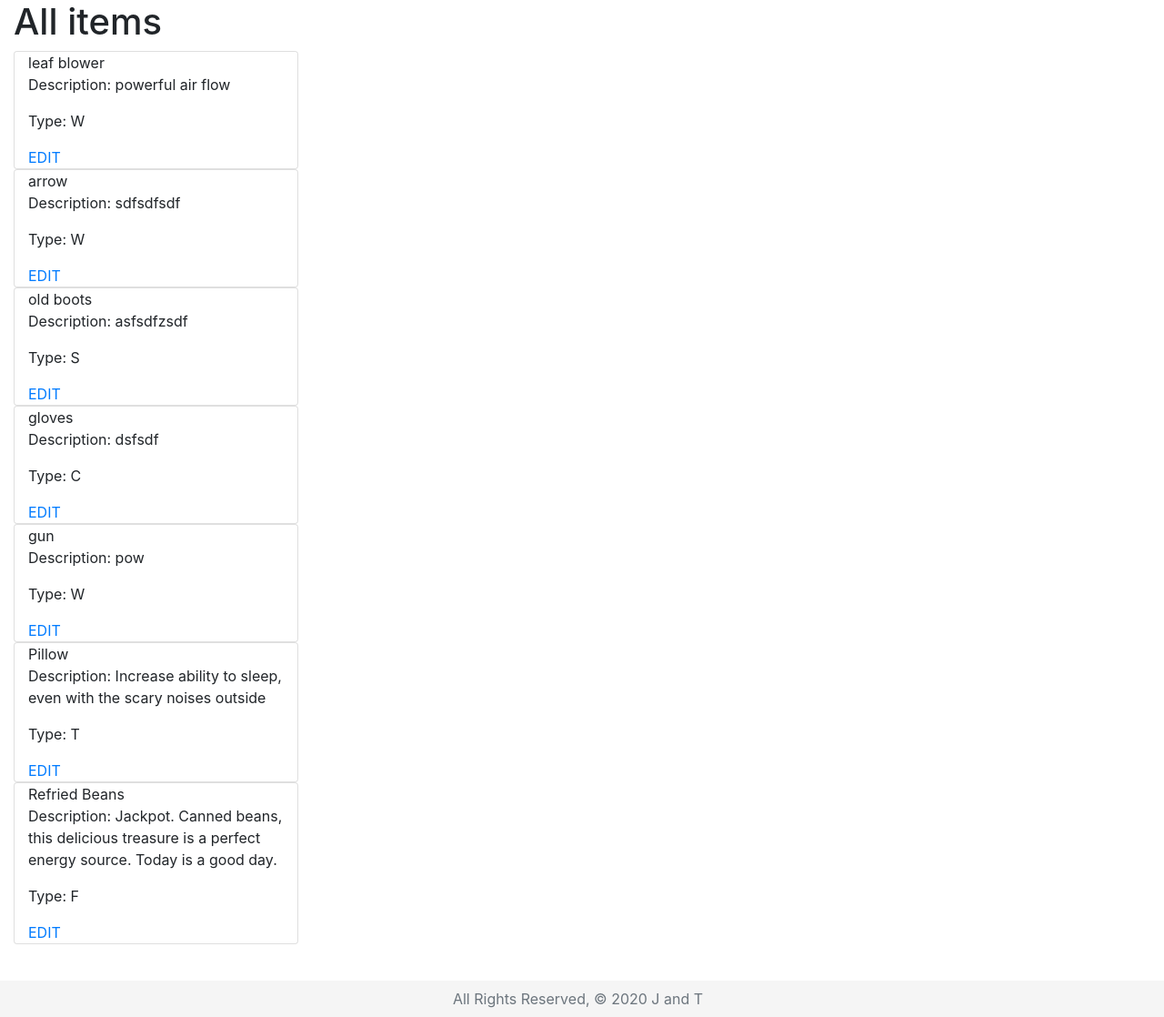
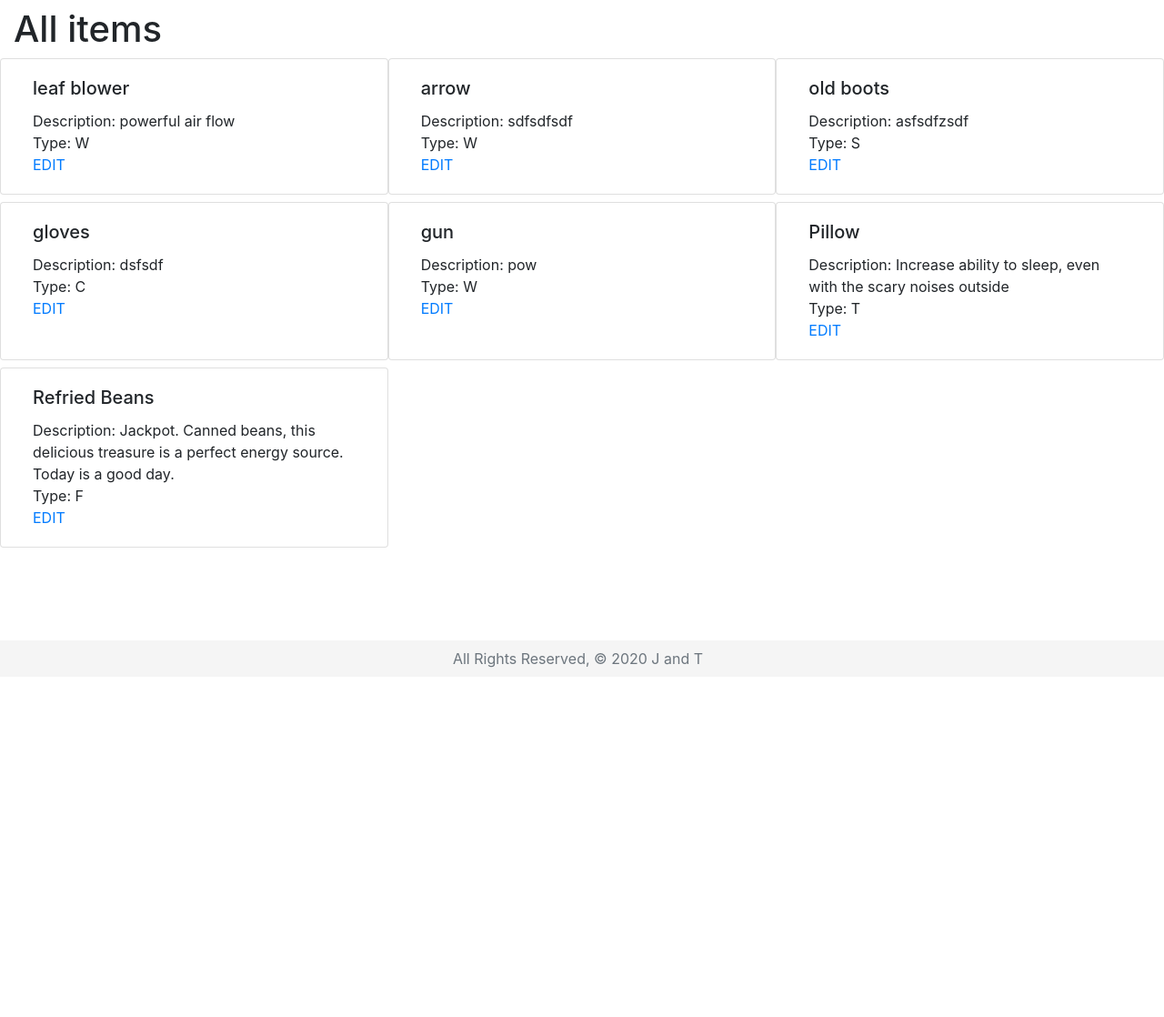
Before and after one commit to longevitytina/CV-Wasteland, a Django app: page /items/ in a window 1280 px wide. Shown: the part 56-1174 px from the top of the page at 91% size. After the commit the page ends 790 px from the top, so only its background shows below. Run offline with Django 3.2, Linux system fonts and the light colour scheme; data comes from the database, SQL or seed files in the repository; some libraries are stand-ins or nearby versions.

Commit message:
Items layout

```diff
--- a/wasteland/main_app/templates/main_app/item_list.html
+++ b/wasteland/main_app/templates/main_app/item_list.html
@@ -1,13 +1,14 @@
 {% extends 'base.html' %}
 {% block content %}
 
-<h1>All items</h1>
-{% for item in items %}
-    <div class="card col-md-3">
-        <div class="card-content">
-            <span class="card-title">{{ item.name }}</span>
-            <p>Description: {{ item.description }}</p>
-            <p>Type: {{ item.type }}</p>
+<h1 class="mt-2">All items</h1>
+<div class="row">
+    {% for item in items %}
+    <div class="card col-md-4 mb-2">
+        <div class="card-body">
+            <h5 class="card-title">{{ item.name }}</h5>
+            <div class="card-text">Description: {{ item.description }}</div>
+            <div class="card-text">Type: {{ item.type }}</div>
             <div class="card-action">
                 <a href="{% url 'item_edit' item.id %}" method="post">
                 {% csrf_token %}
@@ -15,8 +16,9 @@
             </div>
         </div>
     </div>
+    {% endfor %}
 </div>
-{% endfor %}
+
 
 
 
```
